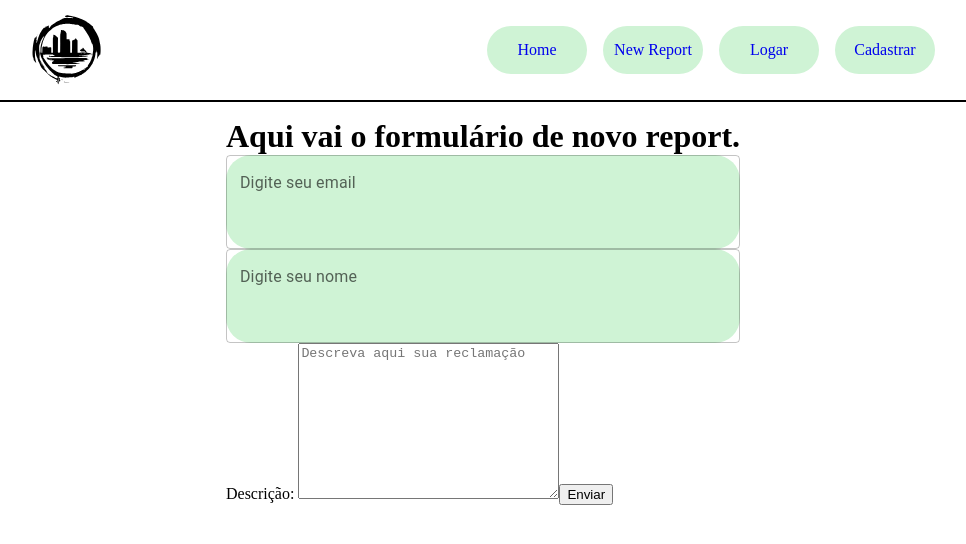
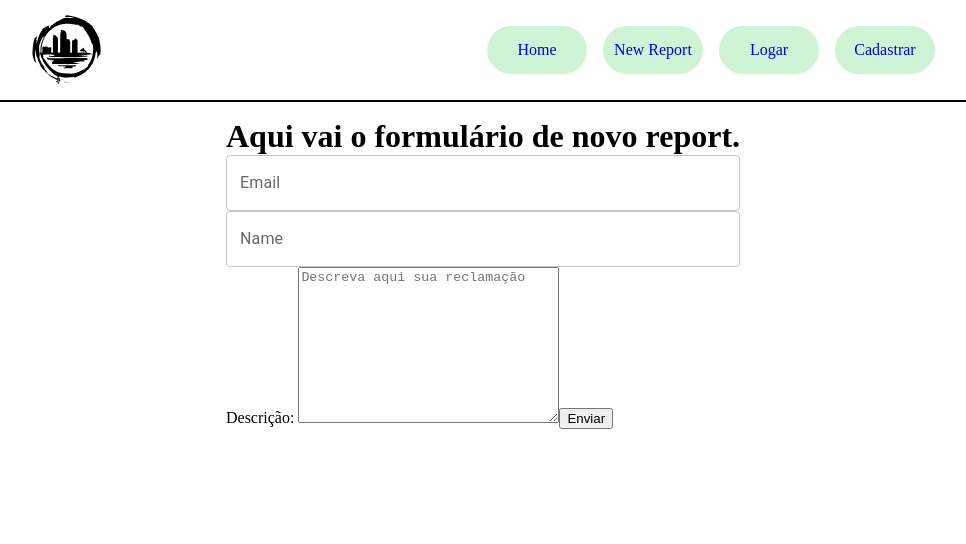
Before and after one commit to Alerta-Cidadao/projeto-alerta-cidadao, a React (Vite) app in the folder alerta-cidadao/: page /new-report in a window 1280 px wide. Shown: the top 544 px of the page, without its empty margins (157-1123 px from the left). Built offline with nearby package versions, Linux system fonts and the light colour scheme; no server answers.

Commit message:
descartar

```diff
--- a/alerta-cidadao/src/Components/Input/index.tsx
+++ b/alerta-cidadao/src/Components/Input/index.tsx
@@ -1,4 +1,6 @@
+import { red } from "@mui/material/colors";
 import TextField from "@mui/material/TextField";
+
 import { FieldError, UseFormRegisterReturn } from "react-hook-form";
 import { StyledInput } from "./style";
 
@@ -17,13 +19,18 @@ export function Input({
     register,
     error,
 }: IInputProps) {
+    return (
+        <StyledInput>
+            <TextField
+                type={type}
+                id={register.name}
+                label={label}
+                placeholder={placeholder}
+                variant="outlined"
+                {...register}
+            />
 
-  return (
-    <StyledInput>
-
-      <TextField type={type} id={register.name} label={placeholder} variant="outlined" {...register} />
-
-      {error && <p className="helperText">{error.message}</p>}
-    </StyledInput>
-  );
+            {error && <p className="helperText">{error.message}</p>}
+        </StyledInput>
+    );
 }
--- a/alerta-cidadao/src/Components/Input/style.ts
+++ b/alerta-cidadao/src/Components/Input/style.ts
@@ -5,11 +5,5 @@ export const StyledInput = styled.fieldset`
     flex-direction: column;
     gap: 10px;
 
-    input {
-        height: 61px;
-
-        background-color: var(--color-500);
-        border: 0;
-        border-radius: 25px;
-    }
+    border-color: red;
 `;
--- a/alerta-cidadao/src/Components/RegisterForm/index.tsx
+++ b/alerta-cidadao/src/Components/RegisterForm/index.tsx
@@ -7,7 +7,14 @@ import { IRegisterFormData } from "../../Context/@types";
 import { useContext, useEffect, useState } from "react";
 import { UserContext } from "../../Context/userContext";
 import axios from "axios";
-import { Box, Button, FormControl, InputLabel, MenuItem, Select } from "@mui/material";
+import {
+    Box,
+    Button,
+    FormControl,
+    InputLabel,
+    MenuItem,
+    Select,
+} from "@mui/material";
 
 interface IUf {
     id: number;
@@ -33,7 +40,9 @@ export const RegisterForm = () => {
         register,
         handleSubmit,
         formState: { errors },
-  } = useForm<IRegisterFormData>({ resolver: yupResolver(schemaRegisterForm) });
+    } = useForm<IRegisterFormData>({
+        resolver: yupResolver(schemaRegisterForm),
+    });
     const [ufs, setUfs] = useState<IUf[]>([]);
     const [municipios, setMunicipios] = useState<IMunicipio[]>([]);
     const [selectedUF, setSelectedUf] = useState("0");
@@ -90,7 +99,9 @@ export const RegisterForm = () => {
 
             <div className="select-location">
                 <FormControl fullWidth>
-          <InputLabel id="demo-simple-select-label">Estado</InputLabel>
+                    <InputLabel id="demo-simple-select-label">
+                        Estado
+                    </InputLabel>
                     <Select
                         labelId="demo-simple-select-label"
                         id="uf"
@@ -111,7 +122,10 @@ export const RegisterForm = () => {
                 </FormControl>
 
                 <FormControl fullWidth>
-          <InputLabel id="demo-simple-select-label"> Cidade </InputLabel>
+                    <InputLabel id="demo-simple-select-label">
+                        {" "}
+                        Cidade{" "}
+                    </InputLabel>
                     <Select
                         id="city"
                         label="Cidade"
@@ -132,8 +146,9 @@ export const RegisterForm = () => {
                     </Select>
                 </FormControl>
             </div>
-      <Button type="submit" variant="contained">Cadastrar</Button>
-
+            <Button type="submit" variant="contained">
+                Cadastrar
+            </Button>
         </StyledRegisterForm>
     );
 };
--- a/alerta-cidadao/src/Styles/globalStyles.ts
+++ b/alerta-cidadao/src/Styles/globalStyles.ts
@@ -16,7 +16,7 @@ export const GlobalStyles = createGlobalStyle`
 
         --color-negative:#E83F5B;
         --color-warning:#FFCD07;
-        --color-succes:#3FE864;
+        --color-success:#3FE864;
         --color-information:#155BCB;
         --radius-default: 0.5rem;
 
@@ -31,4 +31,9 @@ export const GlobalStyles = createGlobalStyle`
         --font-weight-medium:600;
         --font-weight-bold:800;
     }
+
+
+    .TextField{
+        border-color: red;
+    }
     `;
```
Lines whose indentation alone changed are shown as unchanged.
